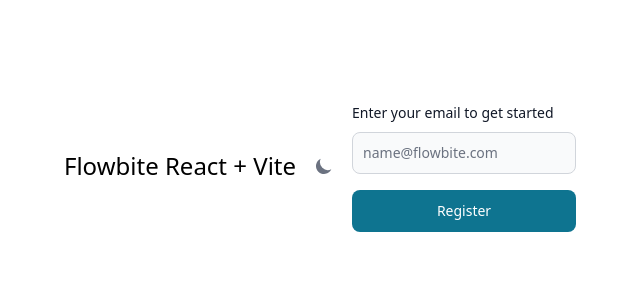
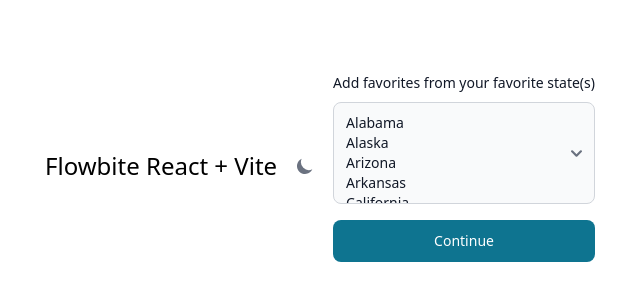
Before and after one commit to jeremyrdavis/thanksgivingaidemo, a React (Vite) app in the folder src/main/webui/: page / in a window 1280 px wide. Shown: the part 234-534 px from the top of the page, without its empty margins (320-960 px from the left). Built offline with nearby package versions, Linux system fonts and the light colour scheme.

Commit message:
multi select in place

```diff
--- a/src/main/webui/src/App.jsx
+++ b/src/main/webui/src/App.jsx
@@ -1,4 +1,5 @@
 import {useState} from "react";
+import { Region } from "./components/Region";
 import { Register } from "./components/Register";
 import {DarkThemeToggle} from "flowbite-react";
 
@@ -19,7 +20,8 @@
               <main className="flex min-h-screen items-center justify-center gap-2 dark:bg-gray-800">
                   <h1 className="text-2xl dark:text-white">Flowbite React + Vite</h1>
                   <DarkThemeToggle/>
-                  <Register updateWorkflow={updateWorkflow}/>
+                      {/* <Register updateWorkflow={updateWorkflow}/> */}
+                      <Region email={workflow.email} updateWorkflow={updateWorkflow}/>
                   </main>
        );
   }
--- /dev/null
+++ b/src/main/webui/src/components/Region.jsx
@@ -0,0 +1,39 @@
+import {Button, Label, Select} from "flowbite-react";
+
+export function Region({email, updateWorkflow}) {
+    const states = [
+        "Alabama", "Alaska", "Arizona", "Arkansas", "California", "Colorado", "Connecticut",
+        "Delaware", "Florida", "Georgia", "Hawaii", "Idaho", "Illinois", "Indiana", "Iowa",
+        "Kansas", "Kentucky", "Louisiana", "Maine", "Maryland", "Massachusetts", "Michigan",
+        "Minnesota", "Mississippi", "Missouri", "Montana", "Nebraska", "Nevada", "New Hampshire",
+        "New Jersey", "New Mexico", "New York", "North Carolina", "North Dakota", "Ohio",
+        "Oklahoma", "Oregon", "Pennsylvania", "Rhode Island", "South Carolina", "South Dakota",
+        "Tennessee", "Texas", "Utah", "Vermont", "Virginia", "Washington", "West Virginia",
+        "Wisconsin", "Wyoming"
+    ];
+
+    return (
+
+        <div>
+            <form id="registerform" className="flex max-w-md flex-col gap-4"
+                  onSubmit={(e) => {
+                      e.preventDefault();
+                      console.log(e.target.email.value);
+                      updateWorkflow({email: e.target.email.value});
+                  }}>
+                <input type="hidden" value={email} id="email" />
+                <div className="max-w-md">
+                    <div className="mb-2 block">
+                        <Label htmlFor="countries" value="Add favorites from your favorite state(s)"/>
+                    </div>
+                    <Select id="countries" required multiple >
+                        {states.map((state) => (
+                            <option value={state}>{state}</option>
+                        ))}
+                    </Select>
+                </div>
+                <Button type="submit">Continue</Button>
+            </form>
+        </div>
+    );
+}
```
